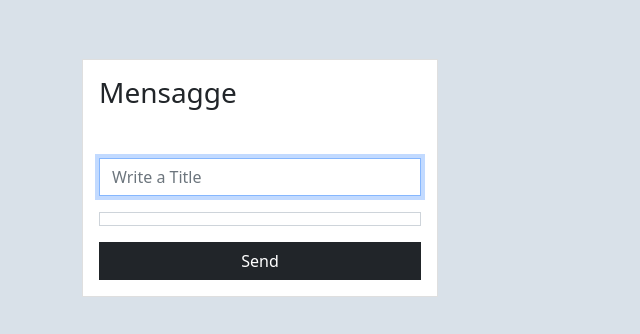
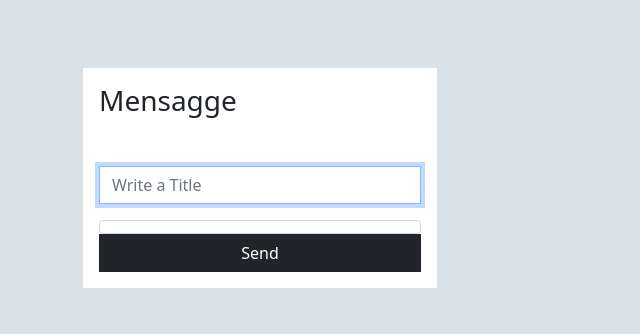
Before and after one commit to Yair-Bataglia/nodejs-sockets, a website: page dist/public/index.html in a window 1280 px wide. Shown: the part 222-556 px from the top of the page, without its empty margins (0-640 px from the left). Drawn offline with nearby package versions, Linux system fonts and the light colour scheme; no server answers.

Commit message:
Update index.htmlsaque

```diff
--- a/dist/public/index.html
+++ b/dist/public/index.html
@@ -23,8 +23,7 @@
                     <input type="text" name="title" id="title" placeholder="Write a Title"
                         class="form-control rounded-0 mb-3" autofocus>
 
-                    <div name="description" id="description" rows="2" class="form-control rounded-0 mb-3"
-                        placeholder="Write a description"></div>
+                    <div id="description" class="form-control"></div>
 
                     <button class="btn btn-dark rounded-0">Send</button>
                 </form>
```
